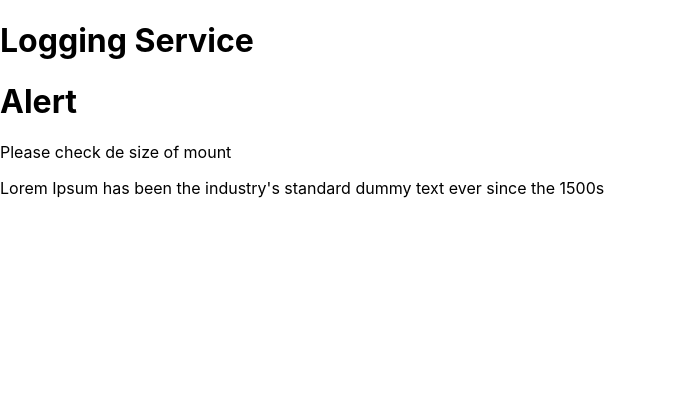
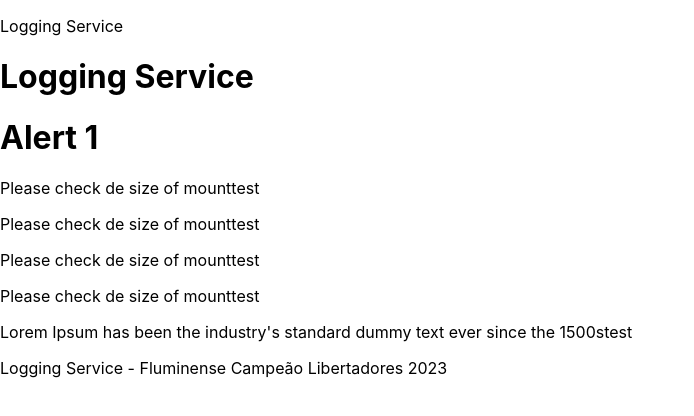
Before and after one commit to caiosfg/logging-service, a React (Create React App) app in the folder Frontend/: page / in a window 1280 px wide. Shown: the top 416 px of the page, without its empty margins (0-694 px from the left). Built offline with nearby package versions, Linux system fonts and the light colour scheme.

Commit message:
Introducao dos componentes

```diff
--- a/Frontend/src/App.tsx
+++ b/Frontend/src/App.tsx
@@ -1,11 +1,21 @@
 import { Card } from "./components/Card";
+import { Layout } from "./components/Layout";
 
 function App() {
   return (
-    <>
-      <h1>Logging Service</h1>
-      <Card />
-    </>
+    <Layout>
+        <div>
+          <h1>Logging Service</h1>
+          <Card
+            id={1}
+            ip= 'test'
+            date = 'test'
+            name = 'test'
+            type ='test'
+            text = 'test'
+          />
+        </div>
+    </Layout>
   );
 }
 
--- a/Frontend/src/components/Card.tsx
+++ b/Frontend/src/components/Card.tsx
@@ -1,9 +1,22 @@
-export const Card = () => {
+interface ICard {
+  id: number,
+  ip : string,
+  date: string,
+  name: string,
+  type: string,
+  text: string
+}
+
+export const Card = ({ id, ip, date, name, type, text } : ICard) => {
+console.log("🚀 ~ file: Card.tsx:6 ~ Card ~ id:", id)
     return (
       <div className="card">
-        <h1>Alert</h1>
-        <p>Please check de size of mount</p>
-        <p>Lorem Ipsum has been the industry's standard dummy text ever since the 1500s</p>
+        <h1>Alert {id}</h1>
+        <p>Please check de size of mount{ip}</p>
+        <p>Please check de size of mount{date}</p>
+        <p>Please check de size of mount{name}</p>
+        <p>Please check de size of mount{type}</p>
+        <p>Lorem Ipsum has been the industry's standard dummy text ever since the 1500s{text}</p>
       </div>
     )
 }
--- /dev/null
+++ b/Frontend/src/components/Footer.tsx
@@ -0,0 +1,7 @@
+export const Footer = () => {
+    return(
+        <div>
+            <footer>Logging Service -  Fluminense Campeão Libertadores 2023</footer>
+        </div>
+    )
+}
--- /dev/null
+++ b/Frontend/src/components/Header.tsx
@@ -0,0 +1,7 @@
+export const Header =  () => {
+    return(
+        <div>
+            <p>Logging Service</p>
+        </div>
+    )
+}
--- /dev/null
+++ b/Frontend/src/components/Layout.tsx
@@ -0,0 +1,12 @@
+import { Footer } from "./Footer"
+import { Header } from "./Header"
+
+export const Layout = ({ children } : any) => {
+    return (
+        <>
+            <Header />
+            { children }
+            <Footer />
+        </>
+    )
+}
```
